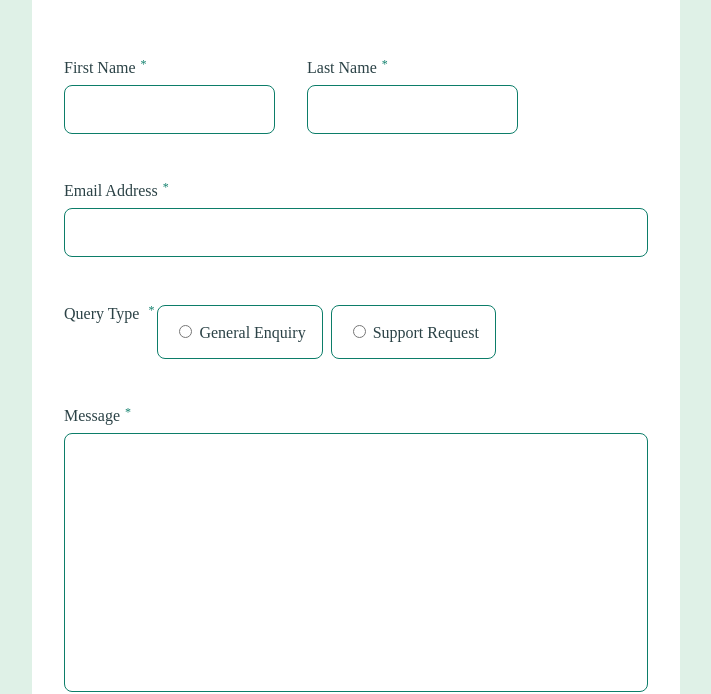
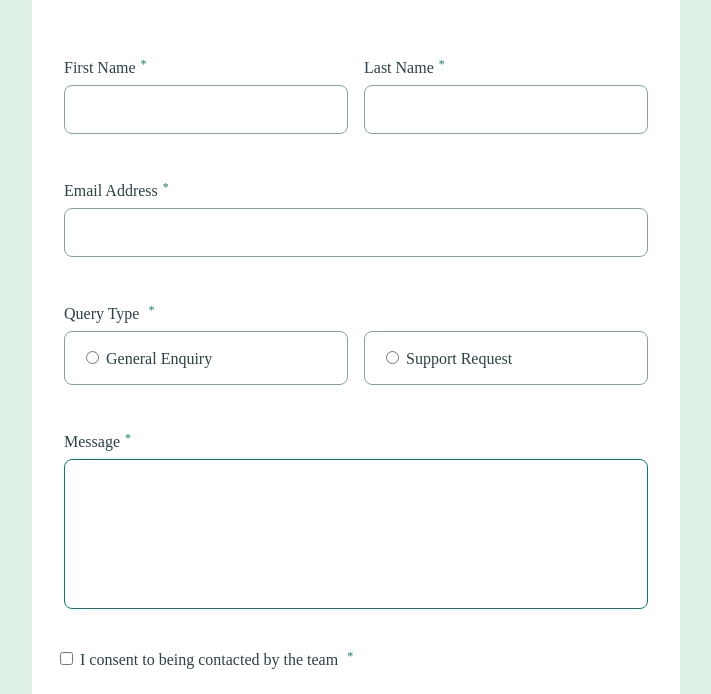
Before and after one commit to jkremers79/contact_form, a plain HTML site: page index.html in a window 1280 px wide. Shown: the part 117-811 px from the top of the page, without its empty margins (284-995 px from the left). Drawn offline with Linux system fonts and the light colour scheme.

Commit message:
added desktop viewport styling

```diff
--- a/index.html
+++ b/index.html
@@ -45,6 +45,7 @@
 
         <fieldset>
           <label for="query_type">Query Type <span>*</span></label>
+          <div class="query_container_wrapper">
             <div class="query_container">
               <input
                 type="radio"
@@ -64,12 +65,13 @@
               />
               <label for="support_request">Support Request</label>
             </div>
+          </div>
           <p class="error">Please select a query</p>
         </fieldset>
 
         <div class="input_container">
           <label for="message">Message<span>*</span></label>
-          <textarea id="message" rows="15" cols="10"></textarea>
+          <textarea id="message"></textarea>
           <p class="error">This field is required</p>
         </div>
 
@@ -93,10 +95,12 @@
     <div class="attribution">
       Challenge by
       <a href="https://www.frontendmentor.io?ref=challenge">Frontend Mentor</a>.
-      Coded by <a href="#">Your Name Here</a>.
+      Coded by <a href="#">Jorn Kremers</a>.
     </div>
   </body>
 </html>
 <!--
 hsl(0, 0%, 100%) hsl(186, 15%, 59%) hsl(187, 24%, 22%) hsl(148, 38%, 91%)
-hsl(169, 82%, 27%) hsl(0, 66%, 56%) -->
+hsl(169, 82%, 27%) hsl(0, 66%, 56%)
+ rows="15" cols="10"
+-->
--- a/style.css
+++ b/style.css
@@ -36,24 +36,33 @@
       width: 100%;
       padding: 1rem;
       border-radius: 8px;
-      border: 1px solid hsl(169, 82%, 27%);
+      border: 1px solid hsl(186, 15%, 59%);
       box-sizing: border-box;
+
+      &:focus {
+        outline: none;
+        border: 1px solid hsl(169, 82%, 27%);
+      }
+    }
+  }
+
+  .query_container_wrapper {
+    display: flex;
+    flex-direction: column;
+    gap: 0.5rem;
+    margin-top: 0.5rem;
+
+    .query_container {
+      padding: 1rem;
+      border: 1px solid hsl(186, 15%, 59%);
+      border-radius: 8px;
     }
   }
 
   fieldset {
-    display: flex;
-    flex-direction: column;
-    gap: 0.5rem;
     border: none;
     padding: 0.5rem;
     margin: 0;
-
-    .query_container {
-      padding: 1rem;
-      border: 1px solid hsl(169, 82%, 27%);
-      border-radius: 8px;
-    }
   }
 
   textarea {
@@ -63,6 +72,13 @@
     width: 100%;
     resize: none;
     box-sizing: border-box;
+    width: 100%;
+    height: 250px;
+
+    &:focus {
+      outline: none;
+      border: 1px solid hsl(169, 82%, 27%);
+    }
   }
 
   label > span {
@@ -104,13 +120,27 @@
     .full_name_container {
       display: flex;
       flex-direction: row;
-      gap: 1rem;
+      justify-content: space-around;
+      gap: 0;
+
+      .input_container {
+        width: 100%;
+      }
     }
 
-    fieldset {
+    .query_container_wrapper {
       display: flex;
       flex-direction: row;
-      gap: 0.5rem;
+      gap: 1rem;
+
+      .query_container {
+        width: 100%;
+      }
+    }
+
+    textarea {
+      width: 100%;
+      height: 150px;
     }
   }
 }
```
Lines whose indentation alone changed are shown as unchanged.
